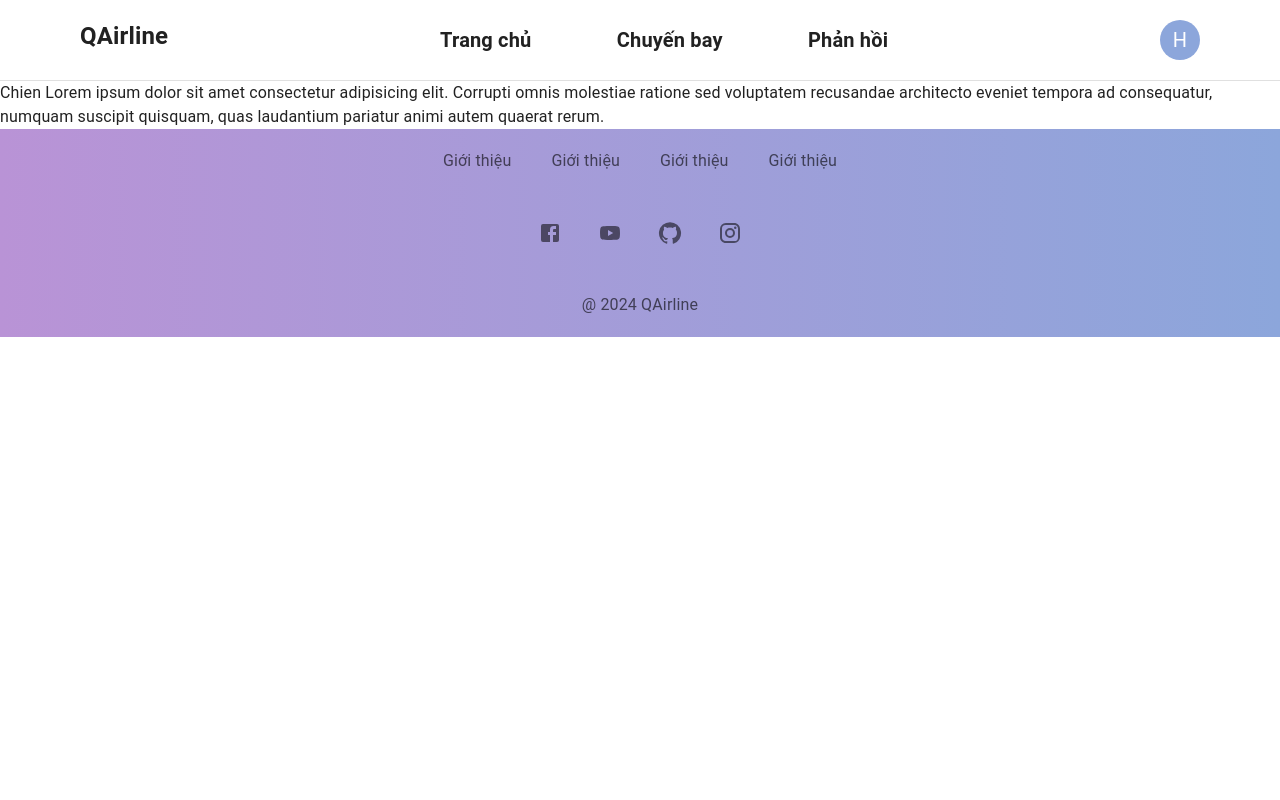
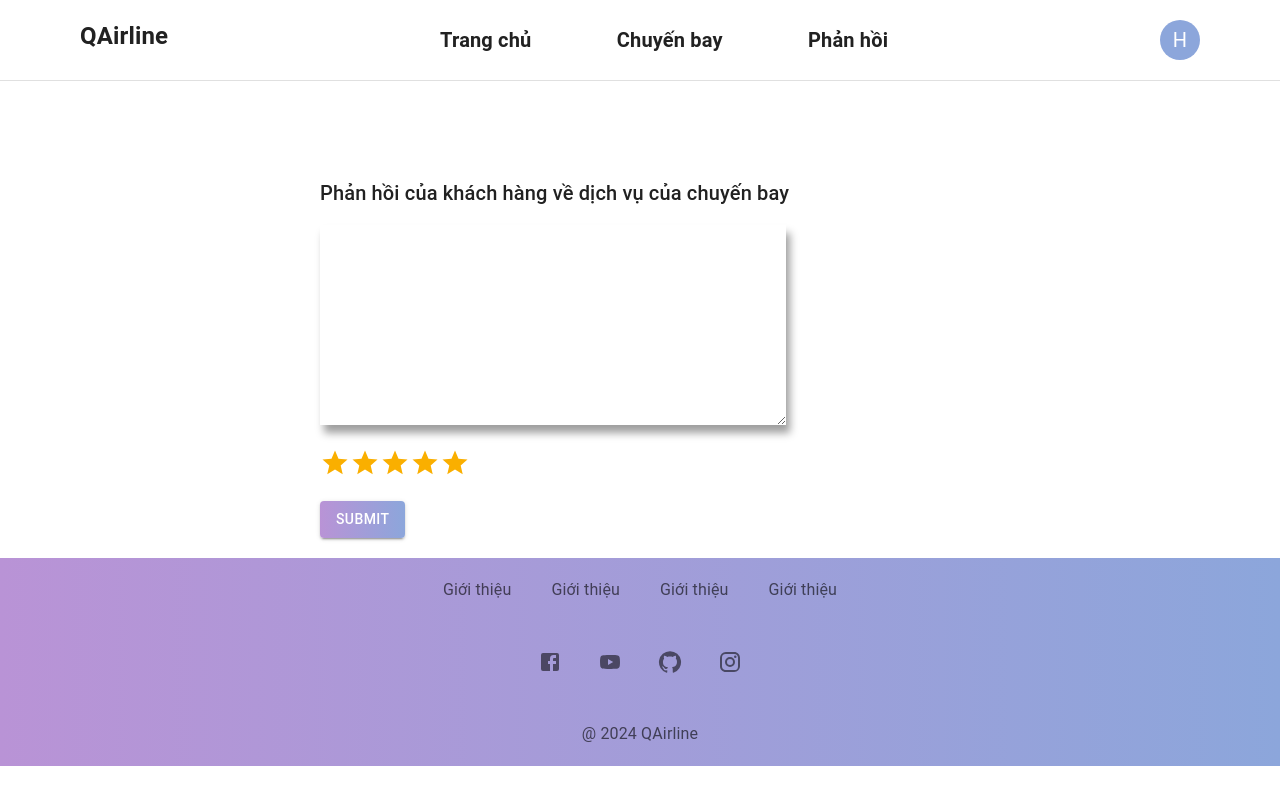
Before and after one commit to hudzg/QAirline, a React (Vite) app in the folder Frontend/QAirline/: page /feedback in a window 1280 px wide. Built offline with nearby package versions, Linux system fonts and the light colour scheme.

Commit message:
feedback

```diff
--- a/Frontend/QAirline/src/Component/Feedback/Feedback.jsx
+++ b/Frontend/QAirline/src/Component/Feedback/Feedback.jsx
@@ -1,10 +1,25 @@
 import React from "react";
-
-
+import { Rating, Typography, Button } from "@mui/material";
 const Feedback = () => {
   return (
-    <div className="">Chien
-    Lorem ipsum dolor sit amet consectetur adipisicing elit. Corrupti omnis molestiae ratione sed voluptatem recusandae architecto eveniet tempora ad consequatur, numquam suscipit quisquam, quas laudantium pariatur animi autem quaerat rerum.
+    <div className="mx-auto items-center justify-center mt-24 mb-5 w-[50vw]">
+      <div className="mb-4">
+        <Typography variant="h6">Phản hồi của khách hàng về dịch vụ của chuyến bay</Typography>
+      </div>
+      <div className="mb-4">
+        <textarea className="w-[466px] h-[200px] shadow-[4.0px_8.0px_8.0px_rgba(0,0,0,0.38)] "></textarea>
+      </div>
+      <div className="mb-4">
+        <Rating name="half-rating" defaultValue={5} precision={1} size="large">
+        </Rating>
+      </div>
+      <div>
+        <Button className=""
+          variant="contained"
+          sx={{
+            background: "linear-gradient(to right, #B993D6, #8CA6DB)",
+          }}>Submit</Button>
+      </div>
     </div>
   );
 };
```
